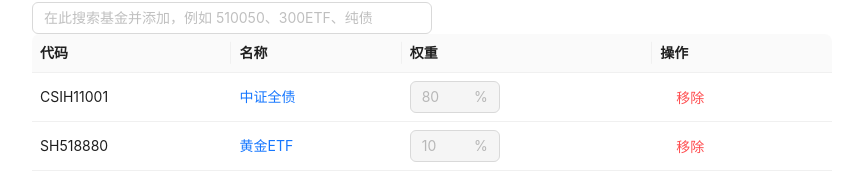
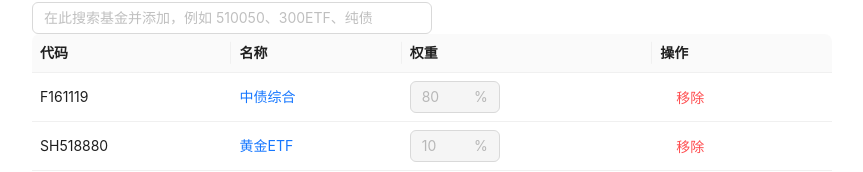
Before and after one commit to hackeris/asset-allocation, a React (Create React App) app: page / in a window 1280 px wide. Shown: the part 288-460 px from the top of the page, without its empty margins (208-1071 px from the left). Built offline with nearby package versions, Linux system fonts and the light colour scheme.

Commit message:
修改默认资产

```diff
--- a/src/components/AssetAllocation.tsx
+++ b/src/components/AssetAllocation.tsx
@@ -56,7 +56,7 @@ class AssetAllocation extends React.Component<Prop, State> {
     assetLoading: false,
     searchCandidates: [],
     assets: [
-      {symbol: 'CSIH11001', weight: 0.80, name: '中证全债'},
+      {symbol: 'F161119', weight: 0.80, name: '中债综合'},
       {symbol: 'SH518880', weight: 0.10, name: '黄金ETF'},
       {symbol: 'SH510880', weight: 0.10, name: '红利ETF'}
     ],
```
